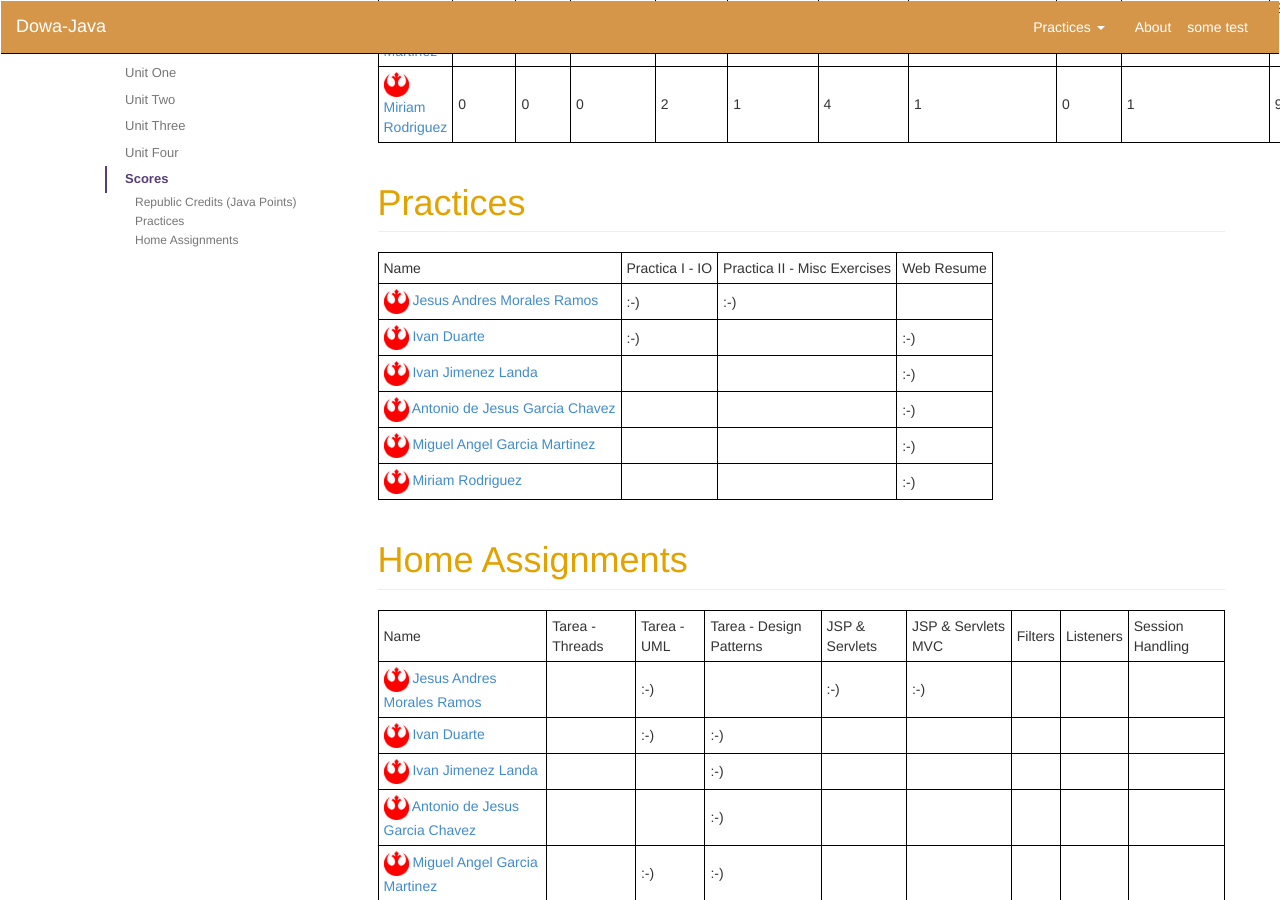
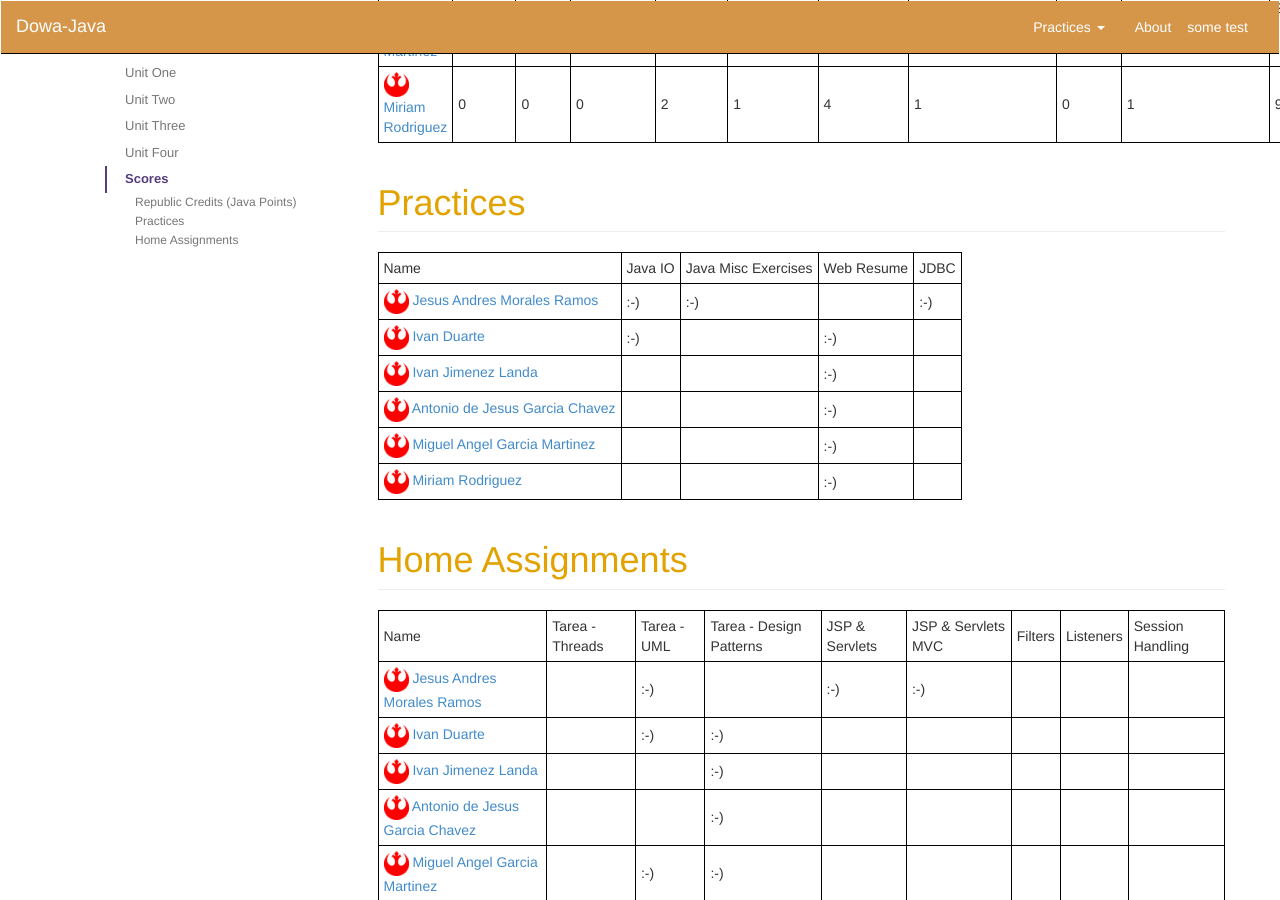
Before and after one commit to eliflores/dowa-java, a Jekyll site: the page built from scores.html, in a window 1280 px wide and 900 px high, scrolled down 951 px. Built offline with Jekyll 4.4.1, drawn with Linux system fonts in a browser that asks for light colours.

Commit message:
add jdbc practice

```diff
--- a/_data/scores/practices.csv
+++ b/_data/scores/practices.csv
@@ -1,8 +1,8 @@
-github,name,ev1,ev2,ev3
-Github,Name,Practica I - IO,Practica II - Misc Exercises,Web Resume
-jmorales47,Jesus Andres Morales Ramos,:-),:-),
-ivanduartep,Ivan Duarte,:-),,:-)
-Necronexuz,Ivan Jimenez Landa,,,:-)
-Tonoid,Antonio de Jesus Garcia Chavez,,,:-)
-angel2,Miguel Angel Garcia Martinez,,,:-)
-miriamRM,Miriam Rodriguez,,,:-)
+github,name,ev1,ev2,ev3,ev4
+Github,Name,Java IO,Java Misc Exercises,Web Resume,JDBC
+jmorales47,Jesus Andres Morales Ramos,:-),:-),,:-)
+ivanduartep,Ivan Duarte,:-),,:-),,
+Necronexuz,Ivan Jimenez Landa,,,:-),,
+Tonoid,Antonio de Jesus Garcia Chavez,,,:-),,
+angel2,Miguel Angel Garcia Martinez,,,:-),,
+miriamRM,Miriam Rodriguez,,,:-),,
--- a/_includes/scores/practices.html
+++ b/_includes/scores/practices.html
@@ -12,6 +12,7 @@
         <td>{{practice.ev1}}</td>
         <td>{{practice.ev2}}</td>
         <td>{{practice.ev3}}</td>
+        <td>{{practice.ev4}}</td>
     </tr>
     {% endfor %}
 </table>
```
